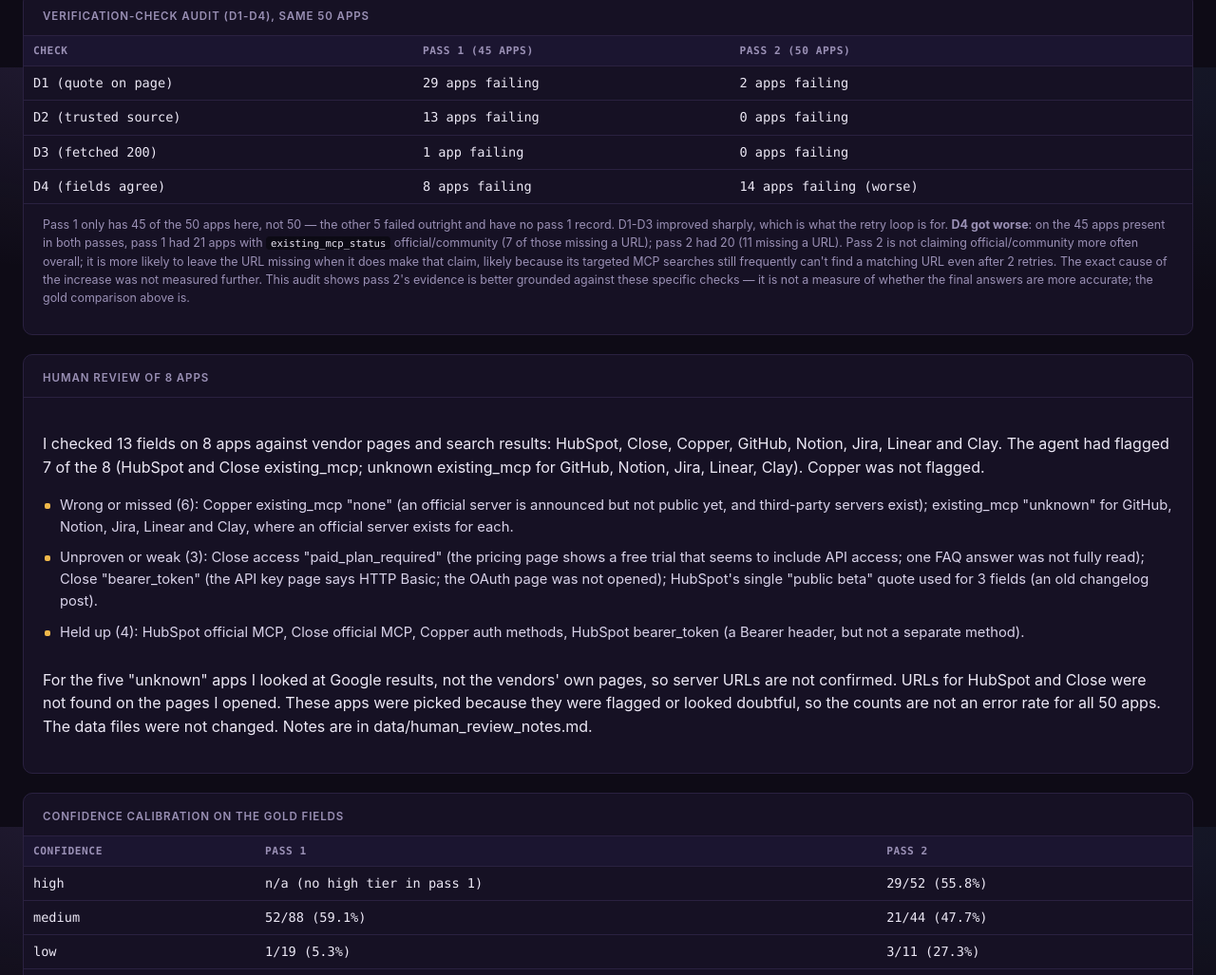
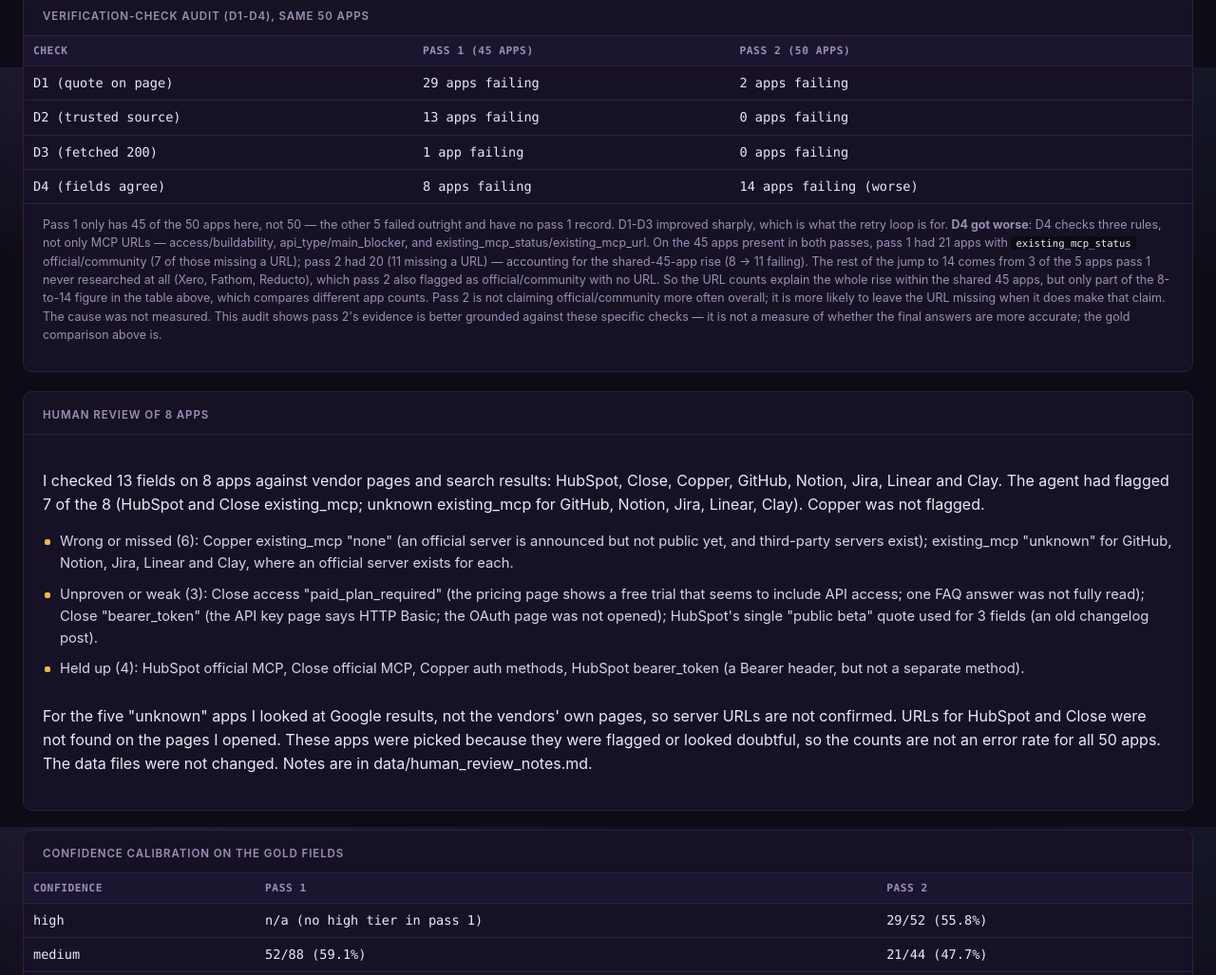
Before and after one commit to sarangKP/app-integration-research-agent, a plain HTML site: page site/dist/index.html in a window 1280 px wide. Shown: the part 7129-8156 px from the top of the page at 95% size. Drawn offline with Linux system fonts and the light colour scheme.

Commit message:
Pass 2 wording fixes and human review of 8 apps

```diff
--- a/site/dist/index.html
+++ b/site/dist/index.html
@@ -3573,7 +3573,7 @@
 <tr><td>D4 (fields agree)</td><td>8 apps failing</td><td>14 apps failing (worse)</td></tr>
 </tbody>
 </table>
-  <p class="card-caption">Pass 1 only has 45 of the 50 apps here, not 50 — the other 5 failed outright and have no pass 1 record. D1-D3 improved sharply, which is what the retry loop is for. <strong>D4 got worse</strong>: on the 45 apps present in both passes, pass 1 had 21 apps with <code>existing_mcp_status</code> official/community (7 of those missing a URL); pass 2 had 20 (11 missing a URL). Pass 2 is not claiming official/community more often overall; it is more likely to leave the URL missing when it does make that claim, likely because its targeted MCP searches still frequently can't find a matching URL even after 2 retries. The exact cause of the increase was not measured further. This audit shows pass 2's evidence is better grounded against these specific checks — it is not a measure of whether the final answers are more accurate; the gold comparison above is.</p>
+  <p class="card-caption">Pass 1 only has 45 of the 50 apps here, not 50 — the other 5 failed outright and have no pass 1 record. D1-D3 improved sharply, which is what the retry loop is for. <strong>D4 got worse</strong>: D4 checks three rules, not only MCP URLs — access/buildability, api_type/main_blocker, and existing_mcp_status/existing_mcp_url. On the 45 apps present in both passes, pass 1 had 21 apps with <code>existing_mcp_status</code> official/community (7 of those missing a URL); pass 2 had 20 (11 missing a URL) — accounting for the shared-45-app rise (8 → 11 failing). The rest of the jump to 14 comes from 3 of the 5 apps pass 1 never researched at all (Xero, Fathom, Reducto), which pass 2 also flagged as official/community with no URL. So the URL counts explain the whole rise within the shared 45 apps, but only part of the 8-to-14 figure in the table above, which compares different app counts. Pass 2 is not claiming official/community more often overall; it is more likely to leave the URL missing when it does make that claim. The cause was not measured. This audit shows pass 2's evidence is better grounded against these specific checks — it is not a measure of whether the final answers are more accurate; the gold comparison above is.</p>
 </div>
 
 <div class="card warn-card" style="margin-top:20px">
```
Also changed, not shown: 1 other file.
